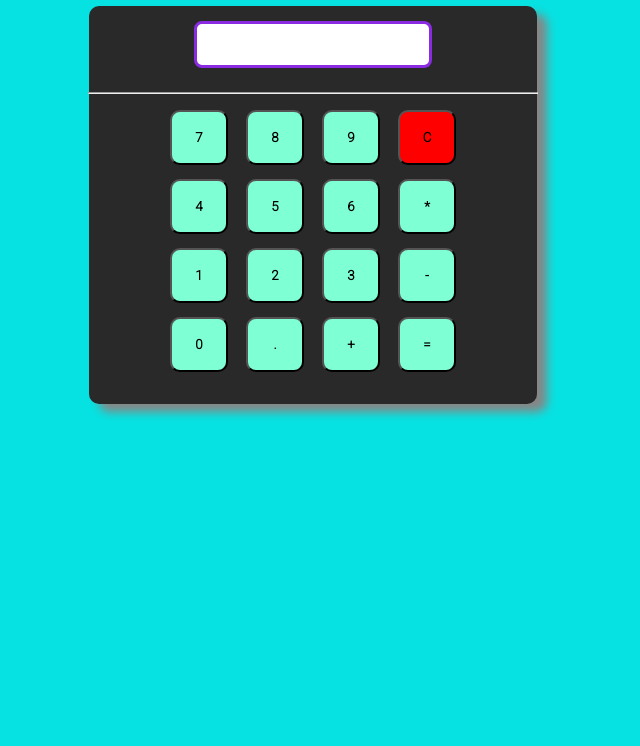
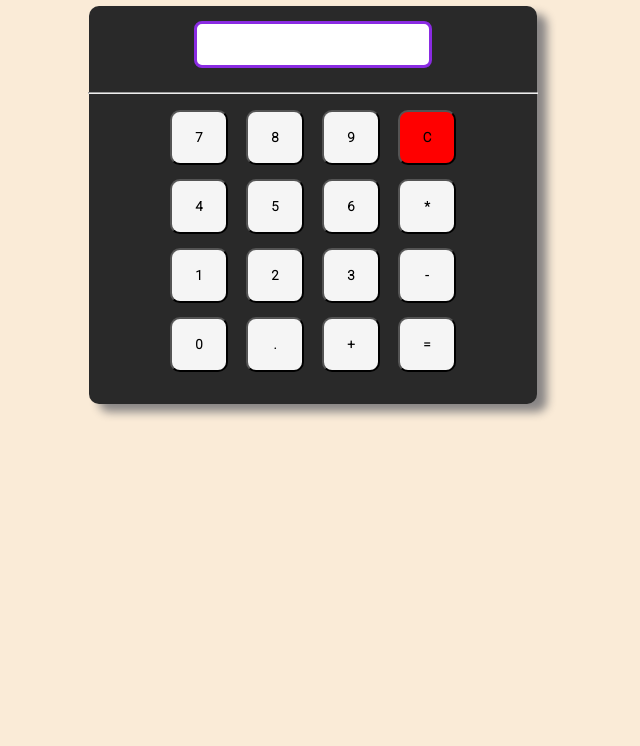
Before and after one commit to Jayrane03/Calculator, a plain HTML site: page index.html in a window 1280 px wide. Shown: the part 75-821 px from the top of the page, without its empty margins (335-975 px from the left). Drawn offline with Linux system fonts and the light colour scheme.

Commit message:
Changing colour

```diff
--- a/style.css
+++ b/style.css
@@ -9,7 +9,7 @@ html ,body{
 }
 body{
 
-    background: rgb(6, 226, 226);
+    background: antiquewhite;
     color: black;
 }
 #red{
@@ -25,7 +25,7 @@ h1{
 }
 .button{
     padding: 18px;
-    background-color: aquamarine;
+    background-color: whitesmoke;
     cursor: pointer;
     margin: 7px;
     width: 58px;
```
